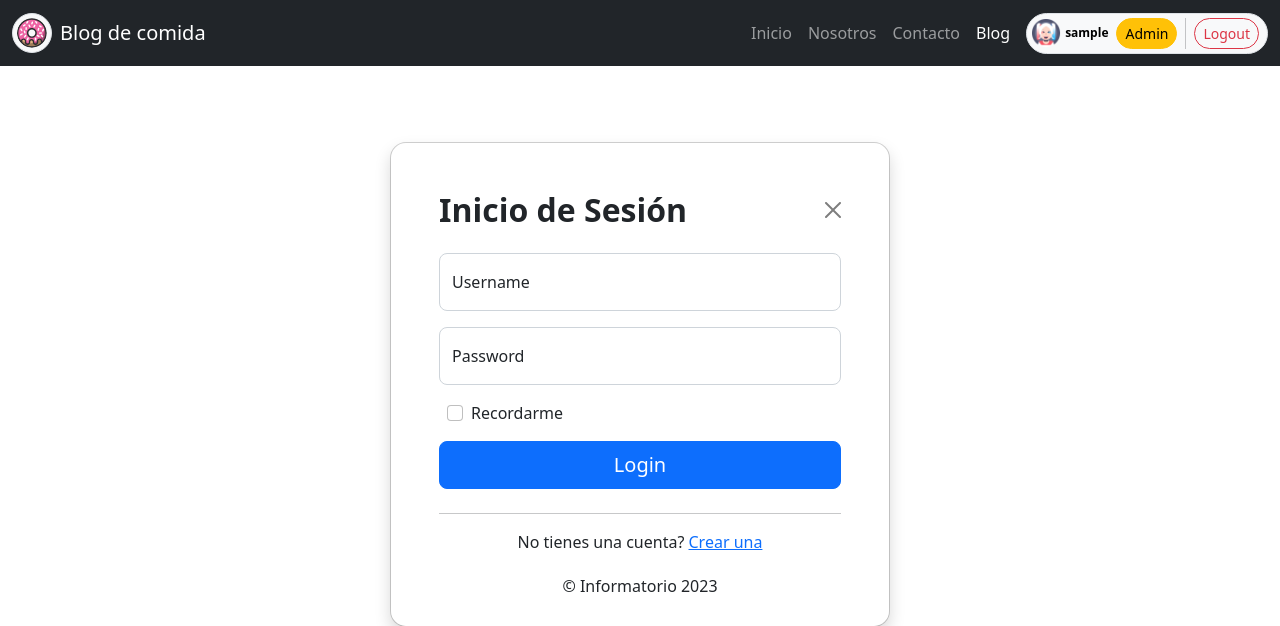
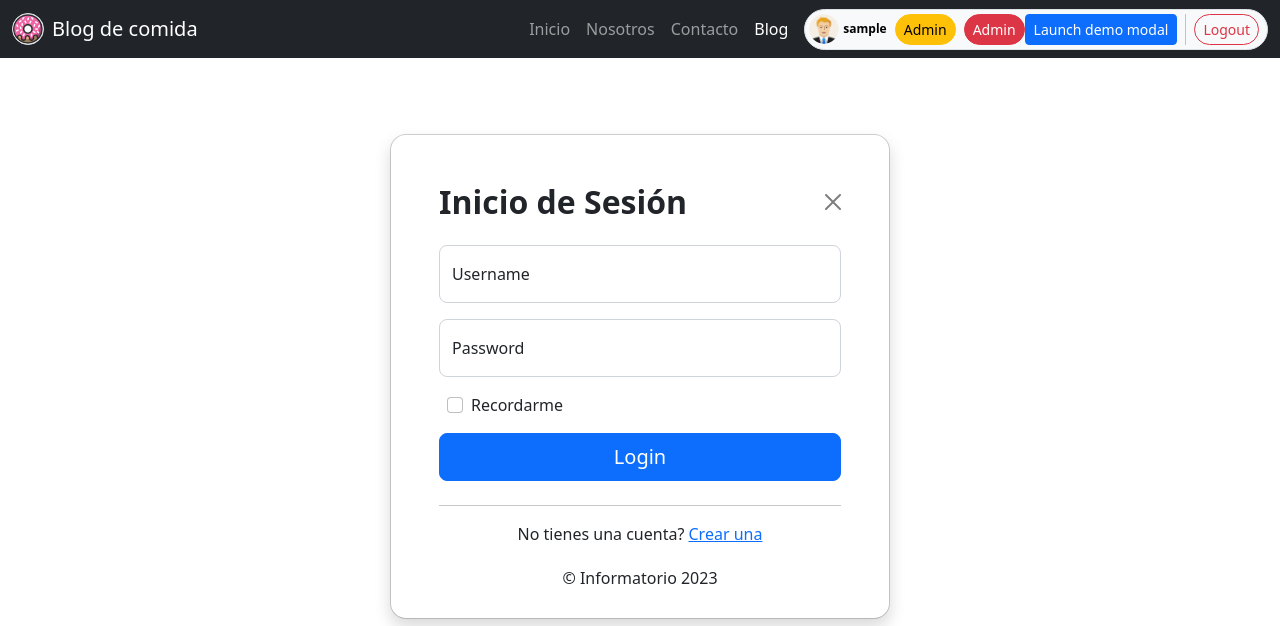
Before and after one commit to JustaDeathKnight/INFO2023, a Django app: page /usuarios/login/ in a window 1280 px wide. Shown: the top 626 px of the page. Run offline with Django 4.2, Linux system fonts and the light colour scheme; the visitor is signed in with stand-in values (Sample User, id 1); some libraries are stand-ins or nearby versions.

Commit message:
estado navbar por tipo de usuario

```diff
--- a/repositorio/blog/apps/usuarios/forms.py
+++ b/repositorio/blog/apps/usuarios/forms.py
@@ -32,7 +32,7 @@ class ColabForm(UserCreationForm):
         label='Contraseña', widget=forms.PasswordInput, required=True)
     password2 = forms.CharField(
         label='Confirmar Contraseña', widget=forms.PasswordInput, required=True)
-    is_colaborador = forms.BooleanField(label='Colaborador', widget=forms.CheckboxInput, required=True)
+    is_colaborador = forms.BooleanField(label='Colaborador', widget=forms.CheckboxInput, required=False)
 
     class Meta:
         model = Usuario
--- a/repositorio/blog/apps/usuarios/models.py
+++ b/repositorio/blog/apps/usuarios/models.py
@@ -3,6 +3,6 @@ from django.contrib.auth.models import AbstractUser
 
 # Create your models here.
 class Usuario(AbstractUser):
-    imagen = models.ImageField(upload_to='usuarios', default='static/img/woman_icon.png')
+    imagen = models.ImageField(upload_to='usuarios', default='static/img/user_avatar_profile_icon.png')
     is_colaborador = models.BooleanField(default=False)
     pass
--- a/repositorio/blog/apps/usuarios/urls.py
+++ b/repositorio/blog/apps/usuarios/urls.py
@@ -6,5 +6,5 @@ urlpatterns = [
     path('login/', user_login, name='login'),
     path('logout/', user_logout, name='logout'),
     path('registro/', user_register, name='registro'),
-    path('colab/', user_colab, name='colab')
+    path('colaborador/', user_colab, name='colaborador')
 ]
--- a/repositorio/blog/apps/usuarios/views.py
+++ b/repositorio/blog/apps/usuarios/views.py
@@ -3,6 +3,7 @@ from django.contrib.auth import authenticate, login, logout
 from django.contrib import messages
 from django.views.generic import CreateView
 from .forms import RegistroForm, ColabForm
+from django.contrib.auth.decorators import login_required, user_passes_test
 from django.urls import reverse_lazy
 
 # Create your views here.
@@ -19,6 +20,7 @@ def user_login(request):
             messages.error(request, 'Usuario o contraseña no validos')
     return render(request, 'usuarios/login.html', {})
 
+@login_required
 def user_logout(request):
     logout(request)
     return redirect('login')
@@ -36,6 +38,8 @@ def user_register(request):
         form = RegistroForm()
     return render(request, 'usuarios/registro.html', {'form': form})
 
+# Verifica si el usuario es superusuario
+@user_passes_test(lambda u: u.is_superuser)
 def user_colab(request):
     if request.method == 'POST':
         form = ColabForm(request.POST)
@@ -47,4 +51,4 @@ def user_colab(request):
             messages.error(request, 'Error al crear el usuario')
     else:
         form = ColabForm()
-    return render(request, 'usuarios/colab.html', {'form': form})
+    return render(request, 'usuarios/colaborador.html', {'form': form})
--- a/repositorio/blog/templates/base.html
+++ b/repositorio/blog/templates/base.html
@@ -57,6 +57,8 @@
     <script src="{% static 'js/bootstrap.bundle.min.js' %}"></script>
 
 
+
+
     {% block js %}{% endblock js %}
   </body>
 </html>
--- a/repositorio/blog/templates/navbar.html
+++ b/repositorio/blog/templates/navbar.html
@@ -5,8 +5,8 @@
   <div class="container-fluid">
     <a class="navbar-brand d-flex align-items-center" href="{% url 'home' %}"
       >
-      <span class="badge p-1 pe-0 bg-light text-bg-light border border-dark-subtle rounded-pill">
-        <img class="rounded-circle me-1" width="30" height="30" src="{% static 'img/donut_food_icon.svg' %}" alt="">
+      <span class="badge p-0 pe-0 bg-light text-bg-light border border-dark-subtle rounded-pill">
+        <img class="rounded-circle me-0" width="30" height="30" src="{% static 'img/donut_food_icon.svg' %}" alt="">
       </span>
       <div class='mx-2'>Blog de comida</div>
       </a
@@ -41,16 +41,50 @@
           <span class="badge d-inline-flex align-items-center p-1 pe-2 text-light-emphasis bg-light text-bg-light border border-dark-subtle rounded-pill ">
             <img class="rounded-circle me-1" width="30" height="30" src="{{ user.imagen }}" alt="">
             {{ user.username }}
+
+            {% comment %} SUPER {% endcomment %}
             {% if user.is_superuser %}
-              <a class="btn btn-warning btn-sm rounded-pill mx-2 me-0" href="#-1 ">Admin</a>
+              <a class="btn btn-warning btn-sm rounded-pill mx-2 me-0" href="{% url 'colaborador' %}">Admin</a>
+              <a class="btn btn-danger btn-sm rounded-pill mx-2 me-0" href="{% url 'admin:index' %}">Admin</a>
+
+              <!-- Button trigger modal -->
+<button type="button" class="btn btn-primary btn-sm" data-bs-toggle="modal" data-bs-target="#exampleModal">
+  Launch demo modal
+</button>
+
+<!-- Modal -->
+<div class="modal fade" id="exampleModal" tabindex="-1" aria-labelledby="exampleModalLabel" aria-hidden="true">
+  <div class="modal-dialog">
+    <div class="modal-content">
+      <div class="modal-header">
+        <h1 class="modal-title fs-5" id="exampleModalLabel">Modal title</h1>
+        <button type="button" class="btn-close" data-bs-dismiss="modal" aria-label="Close"></button>
+      </div>
+      <div class="modal-body">
+        ...
+        <a type="button" class="btn btn-warning" href="{% url 'colaborador' %}">
+          Colaborador
+        </a>
+      </div>
+      <div class="modal-footer">
+        <button type="button" class="btn btn-secondary" data-bs-dismiss="modal">Close</button>
+        <button type="button" class="btn btn-primary">Save changes</button>
+      </div>
+    </div>
+  </div>
+</div>
+
             {% else %}
+              {% comment %} COLABORADOR {% endcomment %}
               {% if user.is_colaborador %}
                 <span class="btn btn-info btn-sm rounded-pill mx-2 me-0 disabled" href="#-1">Colaborador</span>
               {% else %}
+                {% comment %} MIEMBRO {% endcomment %}
                 <span class="btn btn-success btn-sm rounded-pill mx-2 me-0 disabled" href="#-1">Miembro</span>
               {% endif %}
             {% endif %}
 
+            {% comment %} LOGOUT {% endcomment %}
             <span class="vr mx-2 bg-dark"></span>
             <a
               type="button"
@@ -63,6 +97,7 @@
           </span>
         </div>
       {% else %}
+        {% comment %} VISITANTE/PUBLICO {% endcomment %}
         <div class="text-end text-center">
           <a
             type="button"
```
Also changed, not shown: repositorio/blog/templates/usuarios/colaborador.html (renamed from repositorio/blog/templates/usuarios/colab.html, +12 -19 lines), repositorio/blog/apps/usuarios/migrations/0006_alter_usuario_imagen.py (added), repositorio/blog/static/img/female_person_icon.png (added), repositorio/blog/static/img/man_mature_old_icon.png (added), repositorio/blog/static/img/man_person_user_icon.png (added), repositorio/blog/static/img/sloth_sluggard_icon.png (added), repositorio/blog/static/img/user_avatar_profile_icon.png (added).
